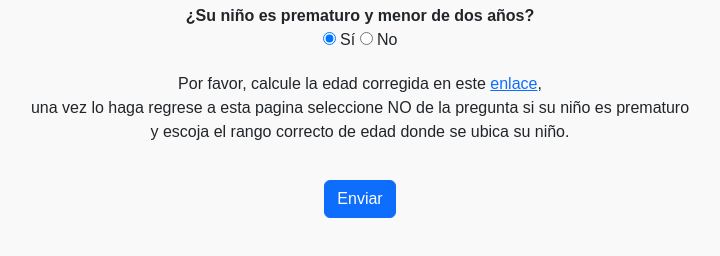
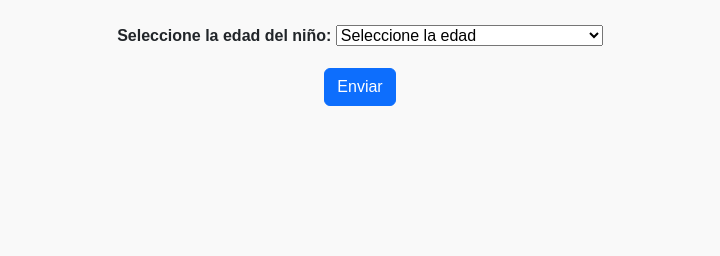
Before and after one commit to MiloAndLuna/Educakids, a plain HTML site: page index.html in a window 1280 px wide. Shown: the part 414-670 px from the top of the page, without its empty margins (280-1000 px from the left). Drawn offline with nearby package versions, Linux system fonts and the light colour scheme.

Commit message:
Update index.html

```diff
--- a/index.html
+++ b/index.html
@@ -23,20 +23,8 @@
 	</iframe>
     </div>
 
-    <!-- Pregunta sobre prematuridad -->
-    <div>
-        <label for="prematuro">¿Su niño es prematuro y menor de dos años?</label><br>
-        <input type="radio" id="si" name="prematuro" value="si" checked> Sí
-        <input type="radio" id="no" name="prematuro" value="no"> No
-    </div>
-
-    <!-- Mensaje de calculadora de edad corregida -->
-    <div id="prematuro-link" style="display: block;">
-        <p>Por favor, calcule la edad corregida en este <a href="https://www.embarazoymas.net/calculadora-de-edad-corregida-prematuros" target="_blank">enlace</a>, <br>una vez lo haga regrese a esta pagina seleccione NO de la pregunta si su niño es prematuro <br>y escoja el rango correcto de edad donde se ubica su niño.</p>
-    </div>
-
     <!-- Menú para ingresar la edad -->
-    <div id="edad-section" style="display: none;">
+    <div id="edad-section" style="display: block;">
         <label for="edad">Seleccione la edad del niño:</label>
         <select id="edad">
             <option value="">Seleccione la edad</option>
```
